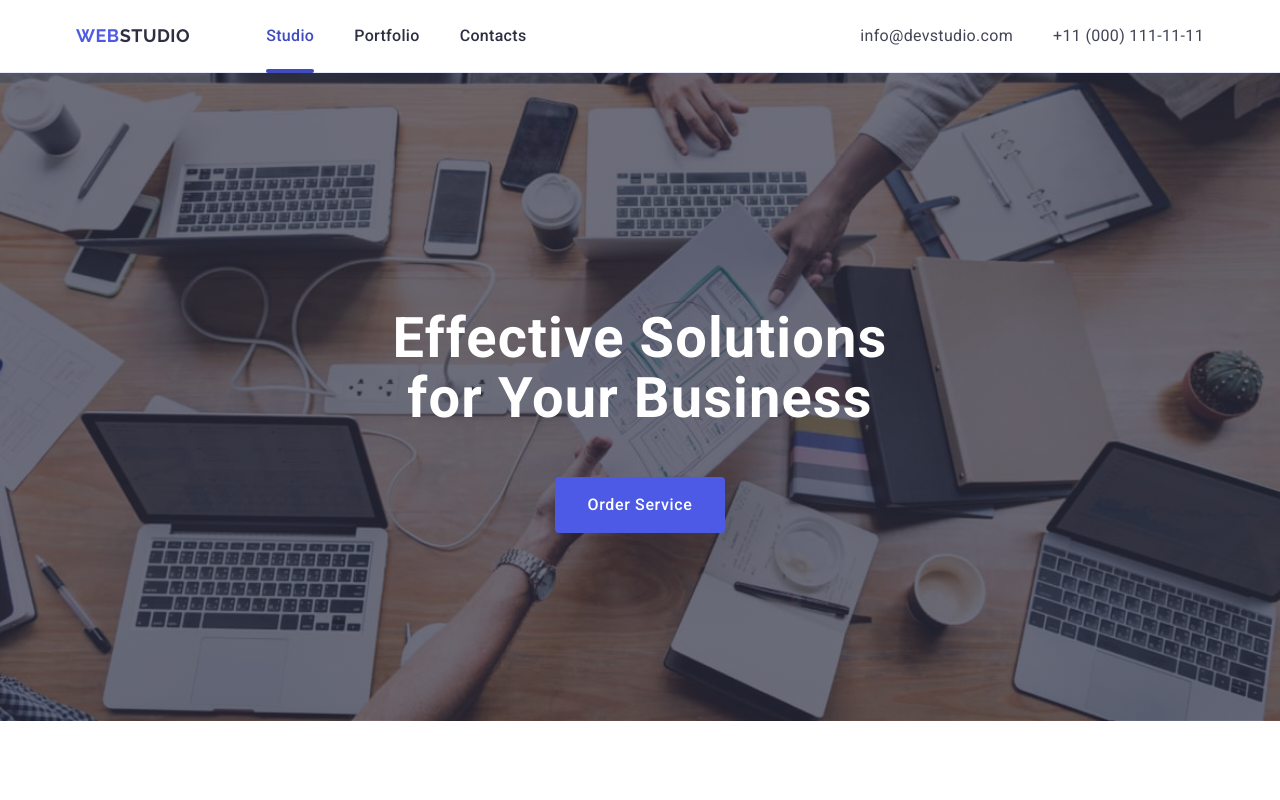
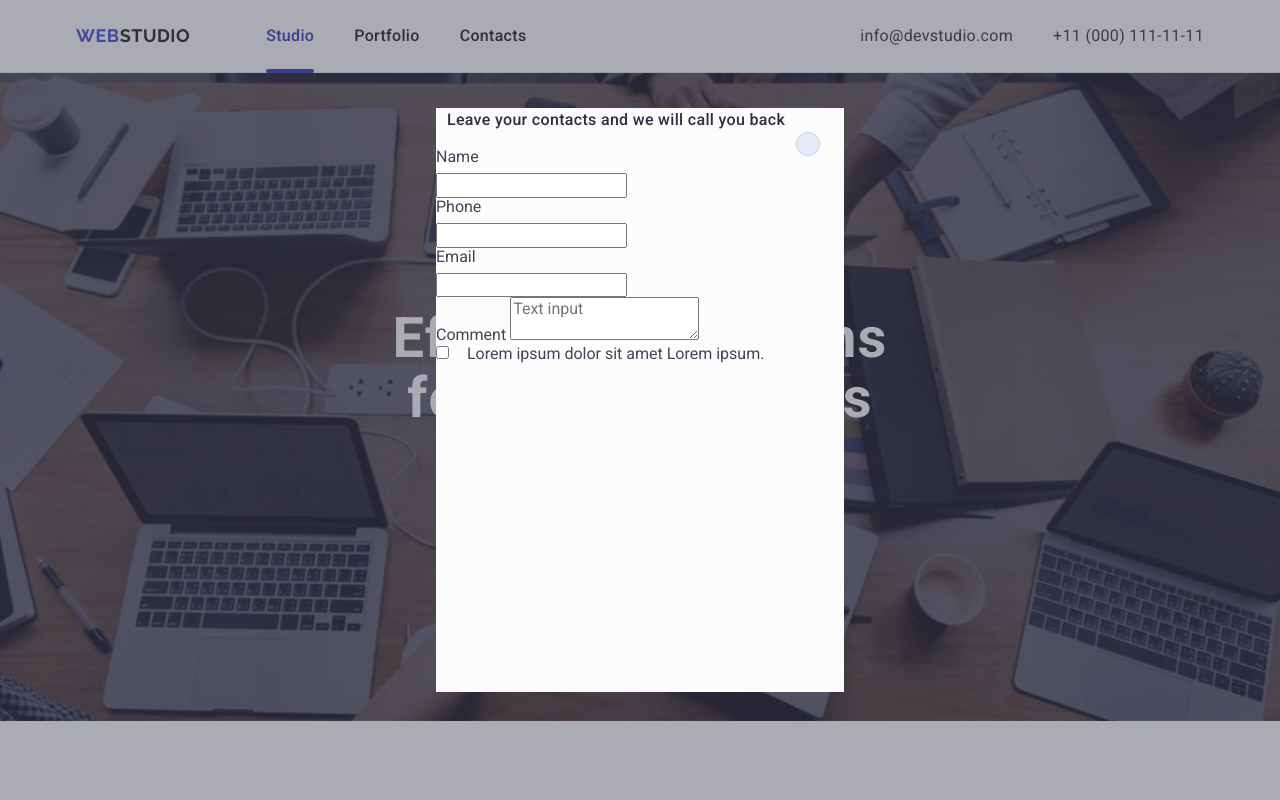
Before and after one commit to Iryna-Matiash/goit-markup-hw-05, a plain HTML site: page index.html in a window 1280 px wide. Shown: the top 800 px of the page. Drawn offline with nearby package versions, Linux system fonts and the light colour scheme.

Commit message:
update index html file

```diff
--- a/css/styles.css
+++ b/css/styles.css
@@ -126,6 +126,90 @@ body {
 .addres-item:active {
     color: #404bbf;
 }
+/* ========= MODAl ========== */
+.backdrop {
+    position: fixed;
+    top: 0;
+    left: 0;
+    width: 100%;
+    height: 100%;
+    background-color: rgba(46, 47, 66, 0.4);
+    opacity: 0;
+    visibility: hidden;
+    position: none;
+    transition: opacity 250ms cubic-bezier(0.4, 0, 0.2, 1) visibility 250ms cubic-bezier(0.4, 0, 0.2, 1);
+}
+.is-open {
+    opacity: 1;
+    visibility: visible;
+    pointer-events: auto;
+}
+
+.modal {
+    position: absolute;
+    top: 50%;
+    left: 50%;
+    transform: translate(-50%, -50%) scale(1);
+    width: 408px;
+    min-height: 584px;
+    background-color: #fcfcfc;
+    transition: transform 250ms cubic-bezier(0.4, 0, 0.2, 1);
+}
+
+.modal-close-btn {
+    position: absolute;
+    top: 24px;
+    right: 24px;
+    width: 24px;
+    height: 24px;
+    border-radius: 50%;
+    padding: 0;
+    cursor: pointer;
+    border: 1px solid rgba(0, 0, 0, 0.1);
+    background-color: #e7e9fc;
+    display: flex;
+    justify-content: center;
+    align-items: center;
+    transition: background-color 250ms cubic-bezier(0.4, 0, 0.2, 1), border 250ms cubic-bezier(0.4, 0, 0.2, 1);
+}
+.modal-close-btn:hover,
+.modal-close-btn:focus {
+    background-color: #404bbf;
+    border: none;
+}
+.modal-close-icon {
+    transition: fill 250ms cubic-bezier(0.4, 0, 0.2, 1);
+}
+.modal-close-btn:hover > .modal-close-icon,
+.modal-close-btn:focus > .modal-close-icon {
+    fill: #FFFFFF;
+}
+.modal-content {
+    max-width: 360px;
+        margin-bottom: 16px;
+        font-family: inherit;
+        font-weight: 500;
+        font-size: 16px;
+        line-height: 1.5;
+        letter-spacing: 0.02em;
+        text-align: center;
+        color: #2e2f42;
+}
+
+
+
+
+
+
+.checkbox-input {}
+
+.label {}
+
+.custom-checkbox {}
+
+.custom-checkbox-icon {}
+
+.privacy-link {}
 
 /* ========= HERO STYLES ========== */
 
--- a/index.html
+++ b/index.html
@@ -43,6 +43,77 @@
     </address>
     </div>
     </header>
+    <div class="backdrop is-open">
+        <div class="modal">
+            <button type="button" class="modal-close-btn">
+                <svg class="modal-close-icon" width="8" height="8" >
+                    <use href="./images/icons.svg#icon-close"></use>
+                </svg>
+            </button>
+            <p class="modal-content">Leave your contacts and we will call you back</p>
+        <form class="review-form">
+
+            <div class="review-form-modal">
+                <label class="review-user-label" for="user-name">Name</label>
+            <div class="review-form-input">
+                <input type="text" class="review-user-input" name="user-name" id="user-name" required="">
+            <svg class="review-input-icon" width="18" height="24">
+                <use href="./images/icons.svg#icon-person"></use>
+            </svg>
+            </div>
+            </div>
+
+            <div class="review-form-modal">
+                <label class="review-user-label" for="user-phone">Phone</label>
+                <div class="review-form-input">
+                    <input type="tel" class="review-user-input" name="user-phone" id="user-phone" pattern="[0-9]{3}-[0-9]{3}-[0-9]{2}-[0-9]{2}" title="xxx-xxx-xx-xx" required>
+                    <svg class="review-input-icon" width="18" height="24">
+                        <use href="./images/icons.svg#icon-phone"></use>
+                    </svg>
+                </div>
+            </div>
+
+            <div class="review-form-modal">
+                <label class="review-user-label" for="user-email-input">Email</label>
+                <div class="review-form-input">
+                    <input type="email" class="review-user-input" name="user-email-input" id="user-email-input" required="">
+                     <svg class="review-input-icon" width="18" height="24">
+                        <use href="./images/icons.svg#icon-email"></use>
+                    </svg>
+                </div>
+            </div>
+
+            <div class="review-form-comment">
+                <label class="review-user-label" for="user-comment">Comment</label>
+                <textarea class="review-comment-input" name="user-comment" placeholder="Text input" id="user-comment"
+                    required=""></textarea>
+            </div>
+
+            <div class="checkbox-field">
+                <input
+                class="checkbox-input"
+                type="checkbox"
+                name="privacy"
+                id="privacy"
+                value="true">
+                <label class="label" for="privacy">
+                    <span class="custom-checkbox">
+                        <svg class="custom-checkbox-icon" width="10" height="8">
+                            <use href="./images/icons.svg#icon-check"></use>
+                        </svg>
+                    </span>
+                    Lorem ipsum dolor sit amet
+                    <a class="privacy-link" href=""> Lorem ipsum.</a>
+                </label>
+            </div>
+
+
+
+        </form>
+
+
+        </div>
+    </div>
     <main>
         <!-- ========= HERO ==========-->
 
```
